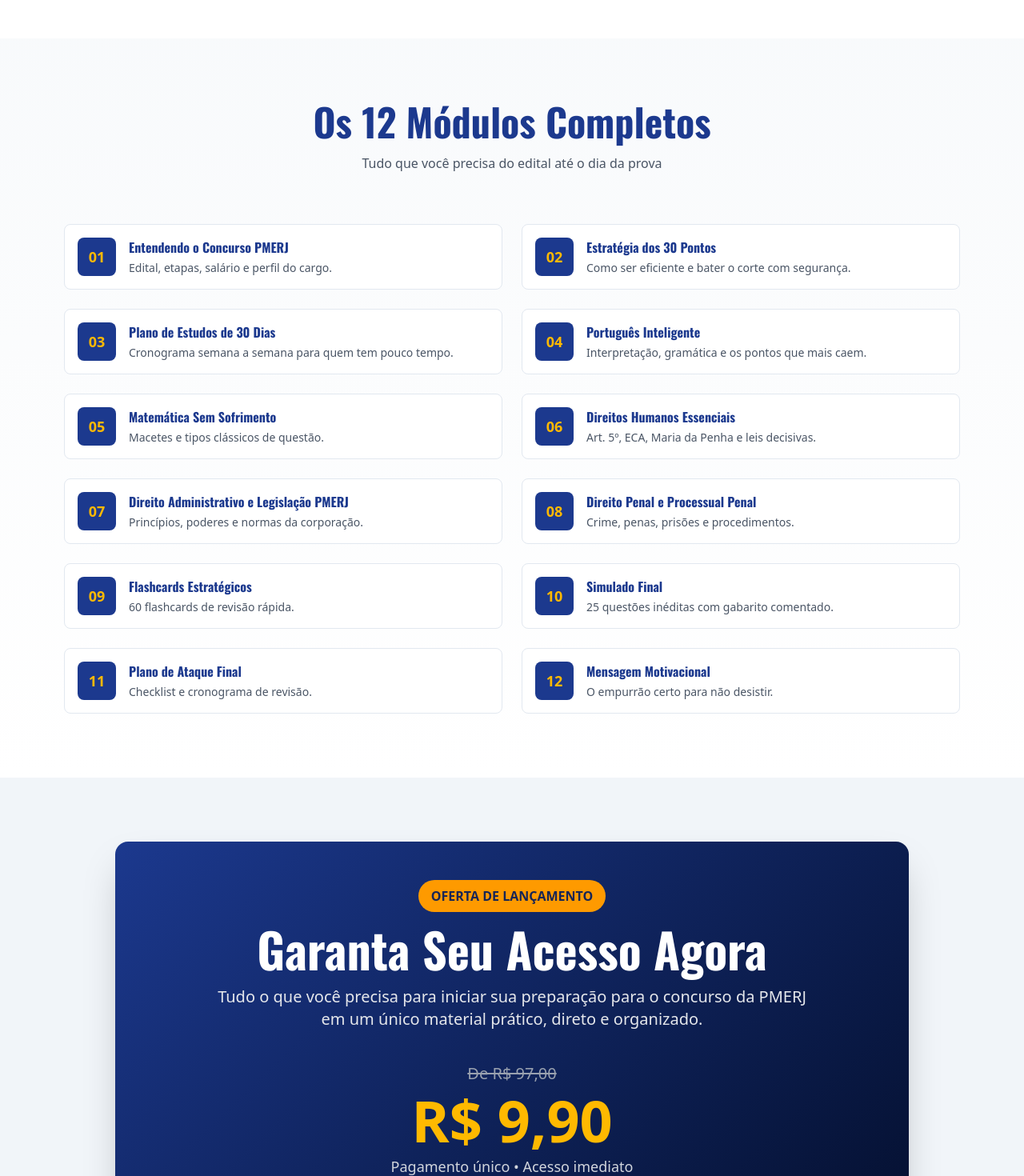
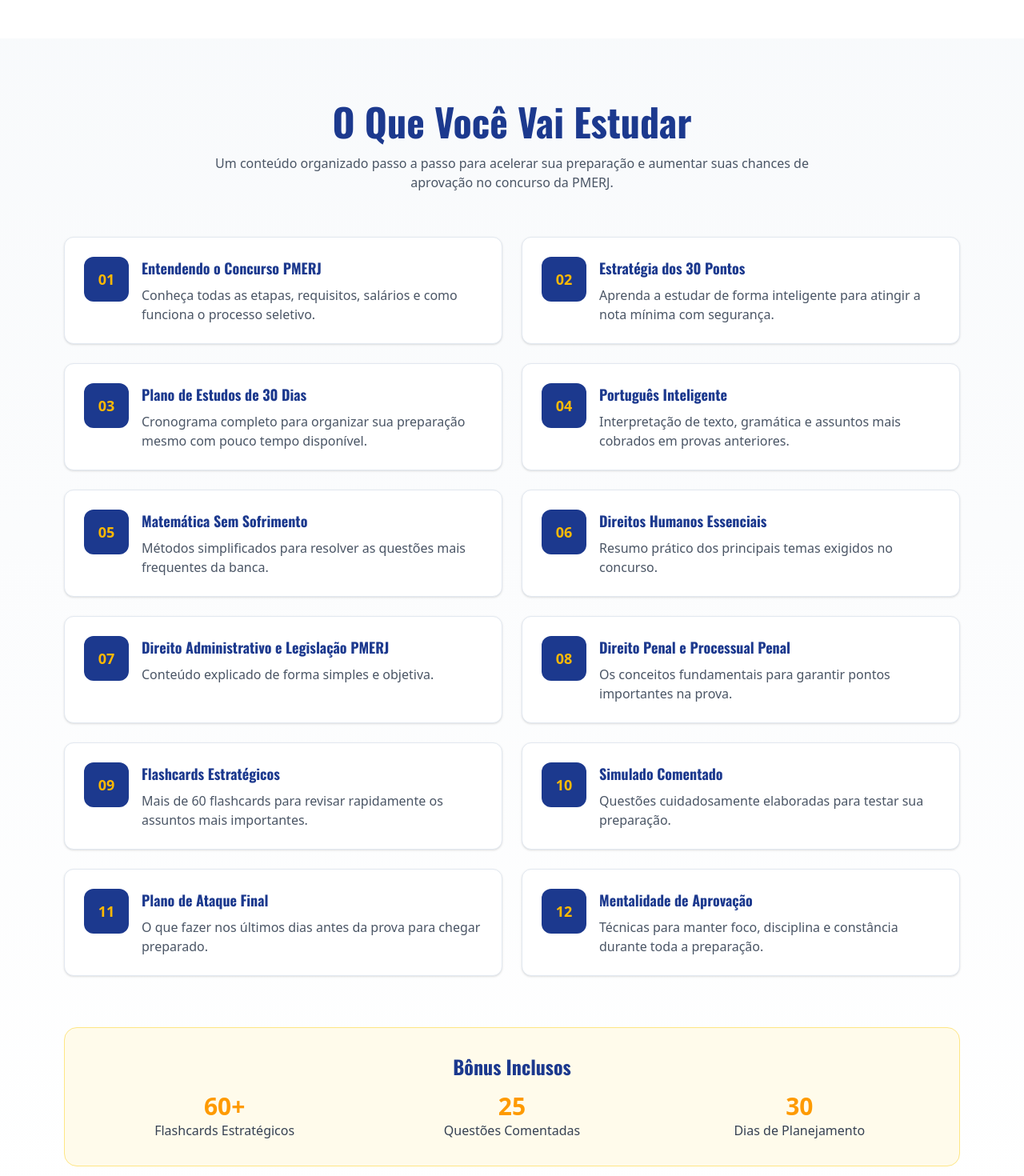
Before and after one commit to lesliecdrocha88-cmyk/missao-pmerj-2026, a React (Vite) app: page / in a window 1280 px wide. Shown: the part 1880-3350 px from the top of the page at 80% size. Built offline with nearby package versions, Linux system fonts and the light colour scheme; the HTML template or start-up script is replaced by a standard one.

Commit message:
Atualizar o Modules.tsx
Melhorar Modules

```diff
--- a/src/components/Modules.tsx
+++ b/src/components/Modules.tsx
@@ -1,48 +1,142 @@
 const modules = [
-  { n: "01", title: "Entendendo o Concurso PMERJ", desc: "Edital, etapas, salário e perfil do cargo." },
-  { n: "02", title: "Estratégia dos 30 Pontos", desc: "Como ser eficiente e bater o corte com segurança." },
-  { n: "03", title: "Plano de Estudos de 30 Dias", desc: "Cronograma semana a semana para quem tem pouco tempo." },
-  { n: "04", title: "Português Inteligente", desc: "Interpretação, gramática e os pontos que mais caem." },
-  { n: "05", title: "Matemática Sem Sofrimento", desc: "Macetes e tipos clássicos de questão." },
-  { n: "06", title: "Direitos Humanos Essenciais", desc: "Art. 5º, ECA, Maria da Penha e leis decisivas." },
-  { n: "07", title: "Direito Administrativo e Legislação PMERJ", desc: "Princípios, poderes e normas da corporação." },
-  { n: "08", title: "Direito Penal e Processual Penal", desc: "Crime, penas, prisões e procedimentos." },
-  { n: "09", title: "Flashcards Estratégicos", desc: "60 flashcards de revisão rápida." },
-  { n: "10", title: "Simulado Final", desc: "25 questões inéditas com gabarito comentado." },
-  { n: "11", title: "Plano de Ataque Final", desc: "Checklist e cronograma de revisão." },
-  { n: "12", title: "Mensagem Motivacional", desc: "O empurrão certo para não desistir." },
+{
+n: "01",
+title: "Entendendo o Concurso PMERJ",
+desc: "Conheça todas as etapas, requisitos, salários e como funciona o processo seletivo.",
+},
+{
+n: "02",
+title: "Estratégia dos 30 Pontos",
+desc: "Aprenda a estudar de forma inteligente para atingir a nota mínima com segurança.",
+},
+{
+n: "03",
+title: "Plano de Estudos de 30 Dias",
+desc: "Cronograma completo para organizar sua preparação mesmo com pouco tempo disponível.",
+},
+{
+n: "04",
+title: "Português Inteligente",
+desc: "Interpretação de texto, gramática e assuntos mais cobrados em provas anteriores.",
+},
+{
+n: "05",
+title: "Matemática Sem Sofrimento",
+desc: "Métodos simplificados para resolver as questões mais frequentes da banca.",
+},
+{
+n: "06",
+title: "Direitos Humanos Essenciais",
+desc: "Resumo prático dos principais temas exigidos no concurso.",
+},
+{
+n: "07",
+title: "Direito Administrativo e Legislação PMERJ",
+desc: "Conteúdo explicado de forma simples e objetiva.",
+},
+{
+n: "08",
+title: "Direito Penal e Processual Penal",
+desc: "Os conceitos fundamentais para garantir pontos importantes na prova.",
+},
+{
+n: "09",
+title: "Flashcards Estratégicos",
+desc: "Mais de 60 flashcards para revisar rapidamente os assuntos mais importantes.",
+},
+{
+n: "10",
+title: "Simulado Comentado",
+desc: "Questões cuidadosamente elaboradas para testar sua preparação.",
+},
+{
+n: "11",
+title: "Plano de Ataque Final",
+desc: "O que fazer nos últimos dias antes da prova para chegar preparado.",
+},
+{
+n: "12",
+title: "Mentalidade de Aprovação",
+desc: "Técnicas para manter foco, disciplina e constância durante toda a preparação.",
+},
 ];
 
 export default function Modules() {
 return (
 <section className="py-20 bg-gradient-to-b from-slate-50 to-white">
+
   <div className="max-w-6xl mx-auto px-4">
-        <h2 className="text-4xl md:text-5xl font-oswald font-bold text-center mb-4 text-blue-900">
-          Os 12 Módulos Completos
+
+    <h2 className="text-4xl md:text-5xl font-bold text-center mb-4 text-blue-900">
+      O Que Você Vai Estudar
     </h2>
-        <p className="text-center text-gray-600 mb-16">
-          Tudo que você precisa do edital até o dia da prova
+
+    <p className="text-center text-gray-600 mb-14 max-w-3xl mx-auto">
+      Um conteúdo organizado passo a passo para acelerar sua preparação e
+      aumentar suas chances de aprovação no concurso da PMERJ.
     </p>
 
     <div className="grid md:grid-cols-2 gap-6">
+
       {modules.map((mod, idx) => (
         <div
           key={idx}
-              className="flex gap-4 p-4 bg-white rounded-lg border border-slate-200 hover:border-amber-500 hover:shadow-md transition-all"
+          className="bg-white border border-slate-200 rounded-xl p-6 shadow-sm hover:shadow-lg hover:border-amber-400 transition-all duration-300"
         >
+          <div className="flex gap-4">
+
             <div className="flex-shrink-0">
-                <div className="w-12 h-12 bg-blue-900 text-amber-400 rounded-lg flex items-center justify-center font-bold text-lg">
+              <div className="w-14 h-14 bg-blue-900 text-amber-400 rounded-xl flex items-center justify-center font-bold text-lg">
                 {mod.n}
               </div>
             </div>
-              <div className="flex-1">
-                <h3 className="font-bold text-blue-900 mb-1">{mod.title}</h3>
-                <p className="text-sm text-gray-600">{mod.desc}</p>
+
+            <div>
+              <h3 className="font-bold text-blue-900 text-lg mb-2">
+                {mod.title}
+              </h3>
+
+              <p className="text-gray-600">
+                {mod.desc}
+              </p>
+            </div>
+
           </div>
         </div>
       ))}
+
     </div>
+
+    <div className="mt-16 bg-amber-50 border border-amber-200 rounded-2xl p-8 text-center">
+
+      <h3 className="text-2xl font-bold text-blue-900 mb-4">
+        Bônus Inclusos
+      </h3>
+
+      <div className="grid md:grid-cols-3 gap-6">
+
+        <div>
+          <div className="text-3xl font-bold text-amber-500">60+</div>
+          <p className="text-gray-700">Flashcards Estratégicos</p>
         </div>
+
+        <div>
+          <div className="text-3xl font-bold text-amber-500">25</div>
+          <p className="text-gray-700">Questões Comentadas</p>
+        </div>
+
+        <div>
+          <div className="text-3xl font-bold text-amber-500">30</div>
+          <p className="text-gray-700">Dias de Planejamento</p>
+        </div>
+
+      </div>
+
+    </div>
+
+  </div>
+
 </section>
+
 );
 }
```
Lines whose indentation alone changed are shown as unchanged.
